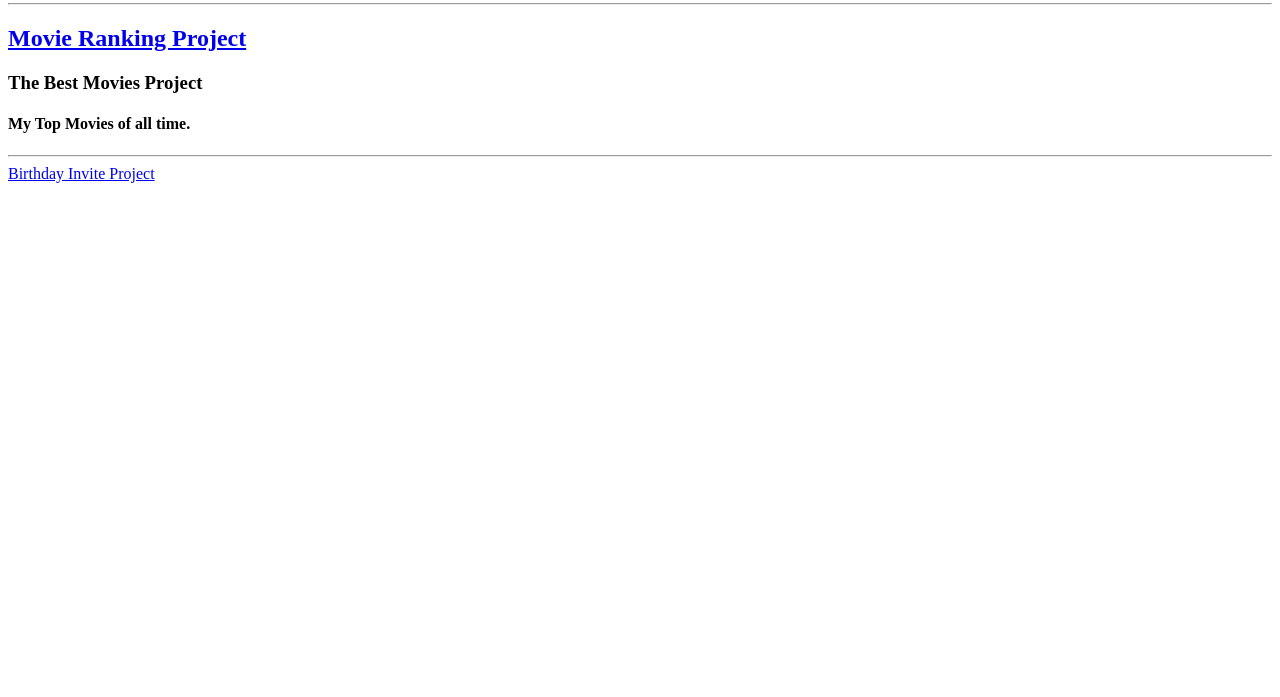
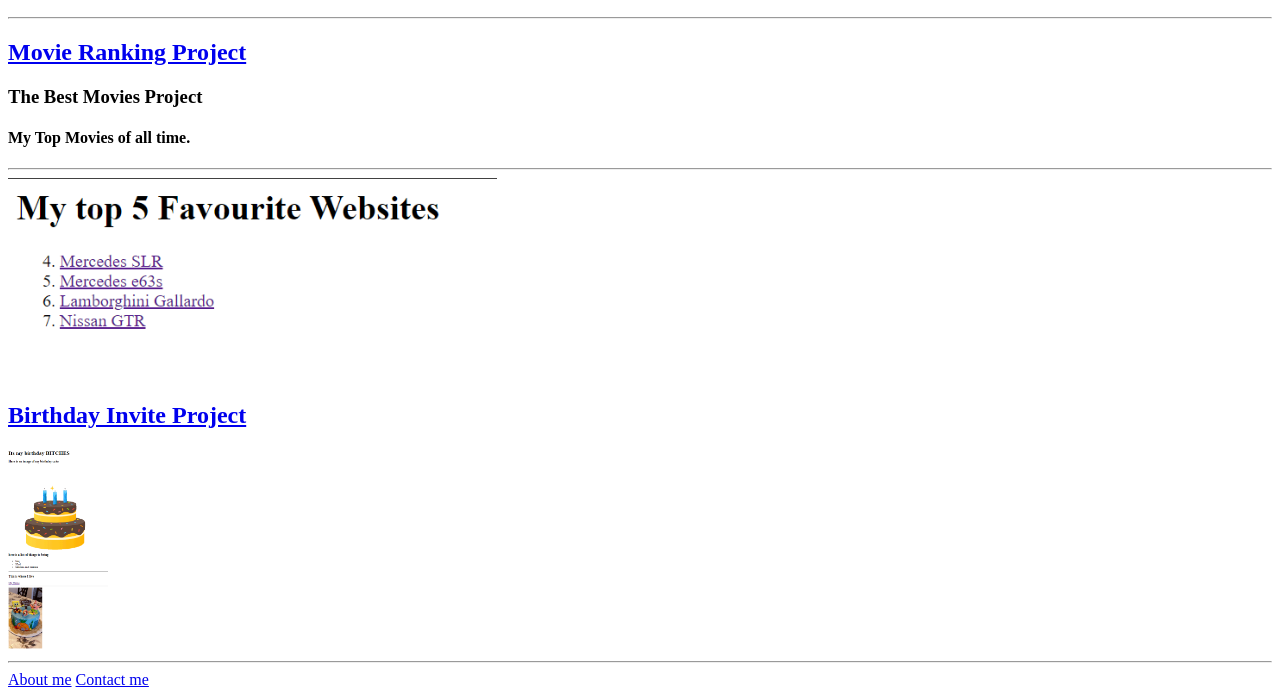
Before and after one commit to george2888/html.portfolio, a plain HTML site: page index.html in a window 1280 px wide. Shown: the part 110-807 px from the top of the page. Drawn offline with Linux system fonts and the light colour scheme.

Commit message:
Add files via upload

```diff
--- a/index.html
+++ b/index.html
@@ -1,16 +1,46 @@
 <!-- TODO 1: Create the HTML Boilerplate -->
+<!DOCTYPE html>
+<html lang="en">
+    <head>
+        <meta charset="UTF-8">
+        <title>My website</title>
+    </head>
+    <body>
+
+
 <h1>George's Portfolio</h1>
 <h2>I'm learning web developement</h2>
 <hr>
-<!-- TODO 2: Add Your previous projects' HTML into the public folder -->
-<h2><a href="../../Section 3/3.2 Anchor Elements/index.html">Movie Ranking Project</a></h2>
+
+<h2><a href="./public/Movies.html">Movie Ranking Project</a></h2>
 <h3>The Best Movies Project</h3>
 <h4>My Top Movies of all time.</h4>
 <hr>
+<img src="./assets/images/Movies_Screenshot.png" height="200">
+
+<br>
+
+<h2><a href="./public/Birthday.html">Birthday Invite Project</a></h2>
+<img src="./assets/images/Birthday_Screenshot.png" height="200">
 
 
-<!-- TODO 3: Take screenshots of your project previews and add the images to the images folder -->
-<a href="../../Section 3/3.4 Birthday Invite Project/index.html">Birthday Invite Project</a>
+<hr>
+
+<a href="./public/about.html">About me</a>
+<a href="./public/contact.html">Contact me</a>
+
+    </body>
+
+</html>
+
+
+
+
+
+
+
+
+
 <!-- TODO 4: Add titles/subtitles etc. -->
 
 <!-- TODO 5: Add a link to the project pages -->
```
